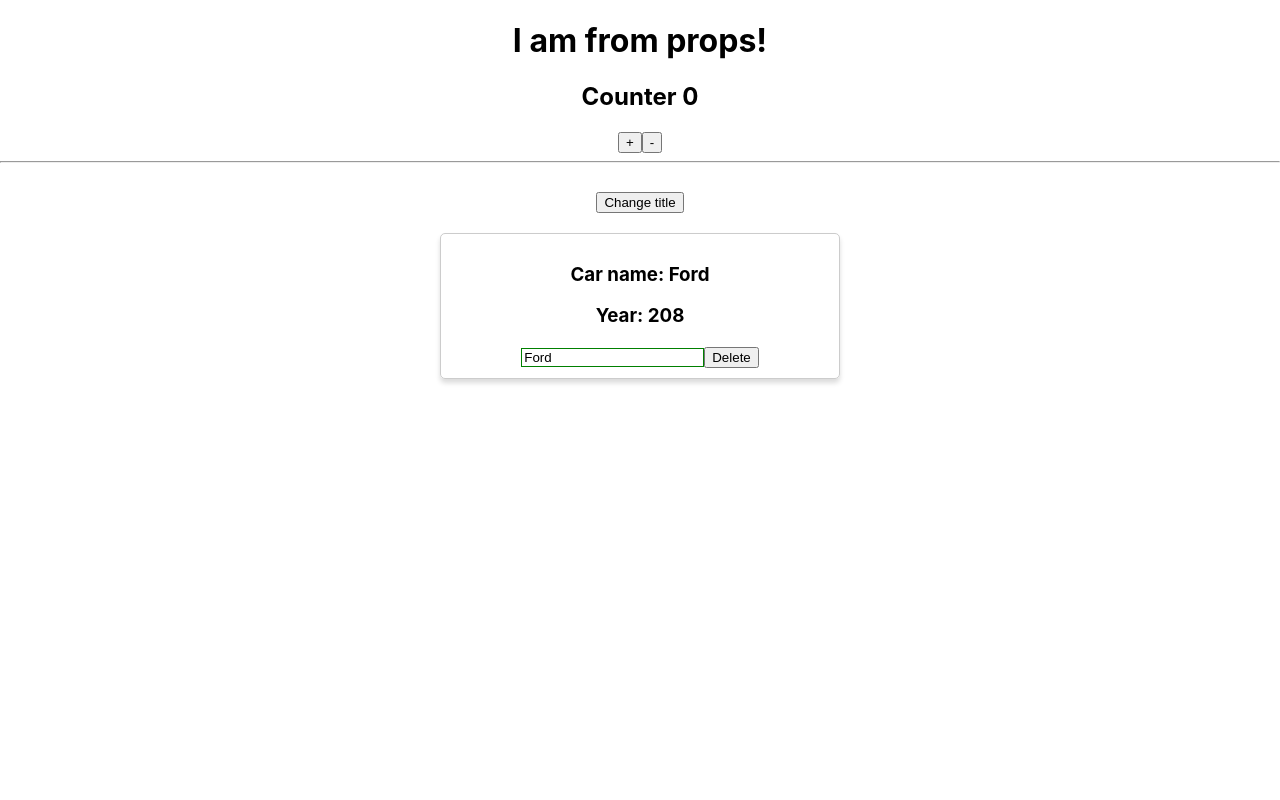
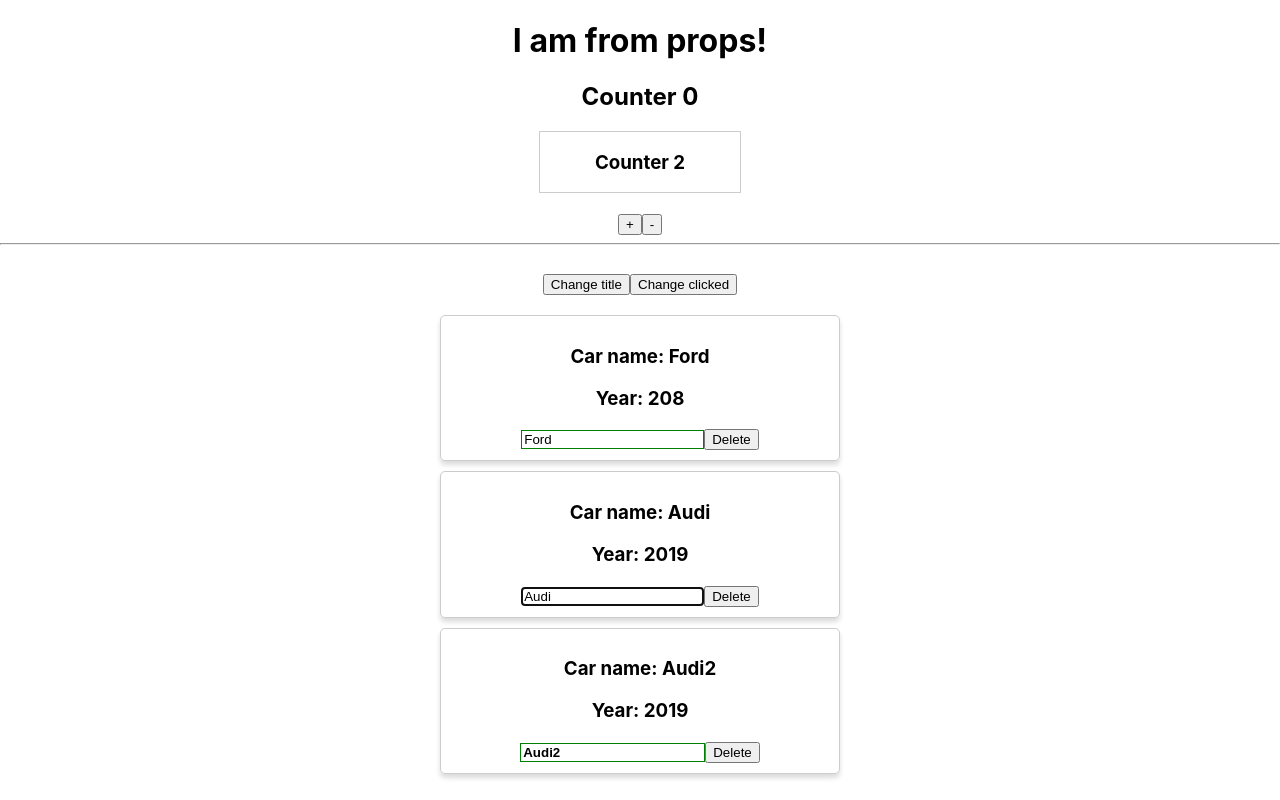
Before and after one commit to Proxyte/react-project, a React (Create React App) app: page / in a window 1280 px wide. Both pictures are taken after a click on the button "Change title". Built offline with nearby package versions, Linux system fonts and the light colour scheme.

Commit message:
feat(*): added prop types lib and context

```diff
--- a/package.json
+++ b/package.json
@@ -8,6 +8,7 @@
     "@testing-library/react": "^9.5.0",
     "@testing-library/user-event": "^7.2.1",
     "node-sass": "^4.14.1",
+    "prop-types": "^15.7.2",
     "radium": "^0.26.1",
     "react": "^16.14.0",
     "react-dom": "^16.14.0",
--- a/src/App.js
+++ b/src/App.js
@@ -4,17 +4,19 @@ import Car from './car/Car';
 import ErrorBoundary from './errorBoundary/ErrorBoundary';
 import Counter from './counter/Counter';
 
+export const ClickedContext = React.createContext(false);
+
 class App extends Component {
-
   constructor(props) {
     console.log('app constructor')
     super(props);
 
     this.state = {
+      clicked: false,
       cars: [
         { name: "Ford", year: 208},
-        // { name: "Audi", year: 2019},
-        // { name: "Audi2", year: 2019},
+        { name: "Audi", year: 2019},
+        { name: "Audi2", year: 2019},
       ],
       paragraphStyle: {
         'backgroundColor': 'yellow',
@@ -87,6 +89,7 @@ class App extends Component {
               key={index}
               carName={car.name}
               year={car.year}
+              index={index}
               onDelete = {this.onDelete.bind(this, index)}
               onChangeName={(event) => this.onChangeName(event.target.value, index)}
             />
@@ -100,12 +103,16 @@ class App extends Component {
         {/* <h1>{this.state.pageTitle}</h1> */}
         <h1>{this.props.title}</h1>
 
-        <Counter />
+        <ClickedContext.Provider value={this.state.clicked}>
+          <Counter />
+        </ClickedContext.Provider>
 
         <hr />
         <br />
 
         <button onClick={this.toggleCarsHandler}>Change title</button>
+
+        <button onClick={() => this.setState({clicked: true})}>Change clicked</button>
 
         <br />
 
--- a/src/car/Car.js
+++ b/src/car/Car.js
@@ -1,79 +1,54 @@
 import React from 'react';
-// import Radium from 'radium';
 import "../styles/Car.scss";
+import withClass from '../hoc/withClass';
+import PropTypes from 'prop-types';
 
 class Car extends React.Component {
-
-  componentWillReceiveProps(nextProps) {
-    console.log('car component willReceiveProps', nextProps)
+  componentDidMount() {
+    if(this.props.index === 1) {
+      this.inputRef.current.focus();
+    }
   }
 
-  shouldComponentUpdate(nextProps, nextState) {
-    // console.log('car component shouldComponentUpdate', nextProps, nextState);
+  constructor(props) {
+    super(props);
 
-    return nextProps.carName.trim() !== this.props.carName.trim();
-  }
-
-  componentWillUpdate(nextProps, nextState) {
-    console.log('car component componentWillUpdate', nextProps, nextState)
-  }
-
-  // static getDerivedStateFromProps(nextProps, previousState) {
-  //   console.log('Car componennt getDerivedStateFromProps', nextProps, previousState);
-
-  //   return previousState;
-  // }
-
-  componentDidUpdate() {
-    console.log('car component componentDidUpdate')
-  }
-
-  // getSnapshotBeforeUpdate() {
-  //   console.log('car component getSnapshotBeforeUpdate')
-  // }
-
-  componentWillUnmount() {
-    console.log('car component componentWillUnmount')
+    this.inputRef = React.createRef();
   }
 
   render() {
     console.log('car component render');
 
-    if(Math.random() > 0.7) {
-      throw new Error('Car random failed')
-    }
-
     const inputClasses = [
       this.props.carName !== '' ? 'successInput' : 'errorInput',
-      this.props.carName.length > 4 ?  'boldInput' : null
+      this.props.carName && this.props.carName.length > 4 ?  'boldInput' : null
     ];
 
-    const style = {
-      border: "1px solid #ccc",
-      boxShadow: "0 4px 5px 0 rgba(0,0,0,.14)",
-      ':hover': {
-        border: '1px solid #aaa',
-        boxShadow: "0 4px 15px 0 rgba(0,0,0, .25)",
-        cursor: 'pointer'
-      }
-    }
-
     return (
-      <div className="car" style= {style}>
+      <React.Fragment>
         <h3>Car name: {this.props.carName}</h3>
         <h3>Year: {this.props.year}</h3>
         <input
           type="text"
+          ref={this.inputRef }
+          index={this.props.index}
           className={inputClasses.join(' ')}
           value={this.props.carName}
           onChange={this.props.onChangeName
           }/>
 
         <button onClick={this.props.onDelete}>Delete</button>
-      </div>
+      </React.Fragment>
     )
   }
-
 }
 
-export default Car;
+Car.propTypes = {
+  carName: PropTypes.string.isRequired,
+  year: PropTypes.number,
+  index: PropTypes.number,
+  onChangeName: PropTypes.func,
+  onDelete: PropTypes.func
+};
+
+export default withClass(Car, 'car');
--- a/src/counter/Counter.js
+++ b/src/counter/Counter.js
@@ -1,5 +1,6 @@
 import React from 'react';
 import Auxillary from '../hoc/Auxillary'
+import Counter2 from '../counter2/Counter2';
 
 export default class Counter extends React.Component {
   state = {
@@ -22,6 +23,7 @@ export default class Counter extends React.Component {
     return (
       <Auxillary>
         <h2>Counter {this.state.counter}</h2>
+        <Counter2 />
         <button onClick={this.addCounter}>+</button>
         <button onClick={() => this.setState({ counter: this.state.counter - 1})}>-</button>
       </Auxillary>
--- /dev/null
+++ b/src/counter2/Counter2.js
@@ -0,0 +1,13 @@
+import React from 'react';
+import { ClickedContext } from '../App'
+
+export default props => {
+  return (
+    <div style={{border: "1px solid #ccc", marginBottom: 20, width: 200, margin: '0 auto 20px auto'}}>
+      <h3>Counter 2</h3>
+      <ClickedContext.Consumer>
+        {clicked => clicked ? <p>Clicked!</p> : null}
+      </ClickedContext.Consumer>
+    </div>
+  )
+};
--- /dev/null
+++ b/src/hoc/withClass.js
@@ -0,0 +1,13 @@
+import React from 'react';
+
+const withClass = (Component, className) => {
+  return props => {
+    return (
+      <section className={className}>
+        <Component {...props} />
+      </section>
+    )
+  }
+};
+
+export default withClass;
--- a/src/styles/Car.scss
+++ b/src/styles/Car.scss
@@ -5,13 +5,13 @@
     padding: 10px;
     transition: .2s;
 
-//     border: 1px solid #ccc;
-//     box-shadow: 0 4px 5px 0 rgba(0,0,0,.14);
+    border: 1px solid #ccc;
+    box-shadow: 0 4px 5px 0 rgba(0,0,0,.14);
 
-//     &:hover {
-//         border: 1px solid #aaa;
-//         box-shadow: 0 4px 15px 0 rgba(0,0,0, .25);
-//     }
+    &:hover {
+        border: 1px solid #aaa;
+        box-shadow: 0 4px 15px 0 rgba(0,0,0, .25);
+    }
 }
 
 
```
